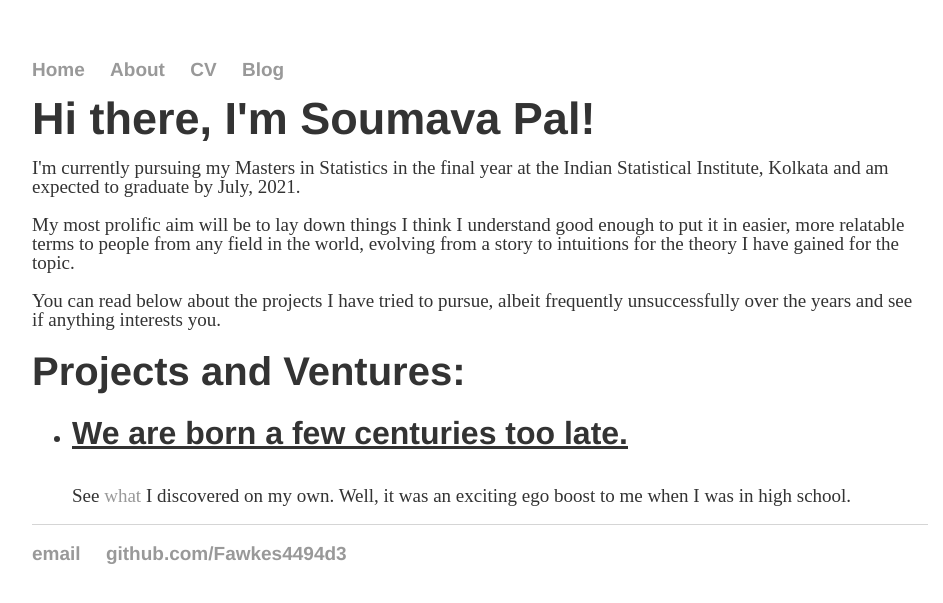
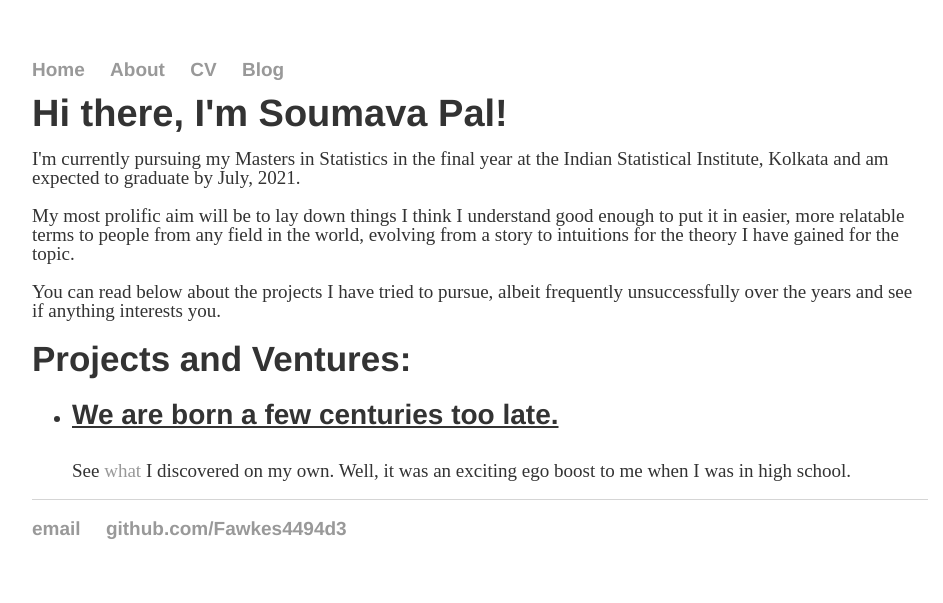
Before and after one commit to Fawkes4494d3/Fawkes4494d3.github.io, a Jekyll site: the page built from index.html, in a window 1280 px wide. Shown: the top 603 px of the page, without its empty margins (160-1103 px from the left). Built offline with Jekyll 4.4.1, drawn with Linux system fonts in a browser that asks for light colours.

Commit message:
Update main.css

```diff
--- a/css/main.css
+++ b/css/main.css
@@ -20,31 +20,31 @@ a:hover {
     text-decoration: underline;
 }
 h1 {
-    font-size: 45px;
+    font-size: 38px;
     font-family:'Helvetica', 'Arial', 'Sans-Serif';
 }
 h2 {
-    font-size: 40px;
+    font-size: 35px;
     font-family:'Helvetica', 'Arial', 'Sans-Serif';
 }
 
 h3 {
-    font-size: 36px;
+    font-size: 32px;
     font-family:'Helvetica', 'Arial', 'Sans-Serif';
 }
 
 h4 {
-    font-size: 32px;
+    font-size: 28px;
     font-family:'Helvetica', 'Arial', 'Sans-Serif';
 }
 
 h5 {
-    font-size: 28px;
+    font-size: 24px;
     font-family:'Helvetica', 'Arial', 'Sans-Serif';
 }
 
 h6 {
-    font-size: 24px;
+    font-size: 20px;
     font-family:'Helvetica', 'Arial', 'Sans-Serif';
 }
 
```
